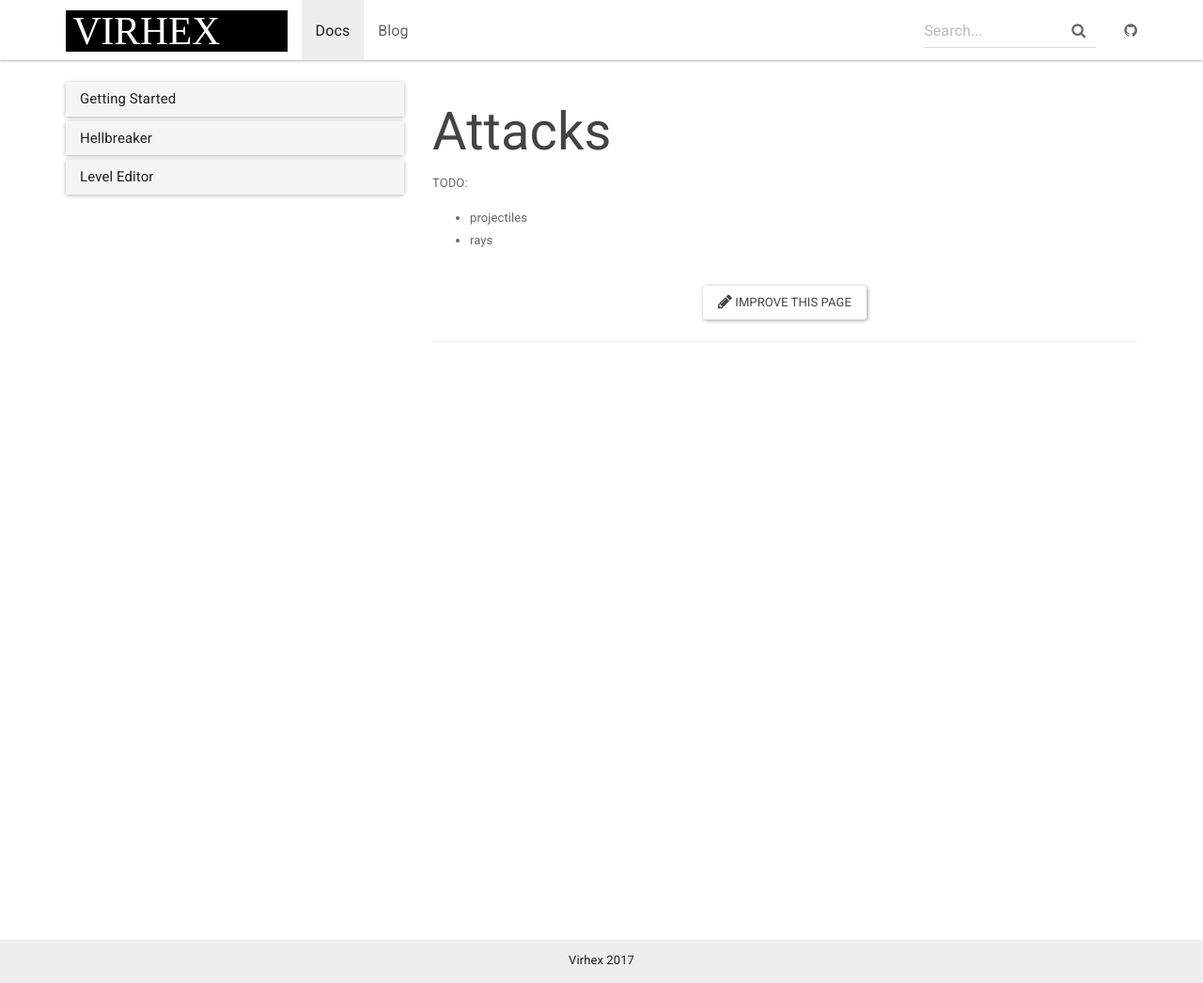
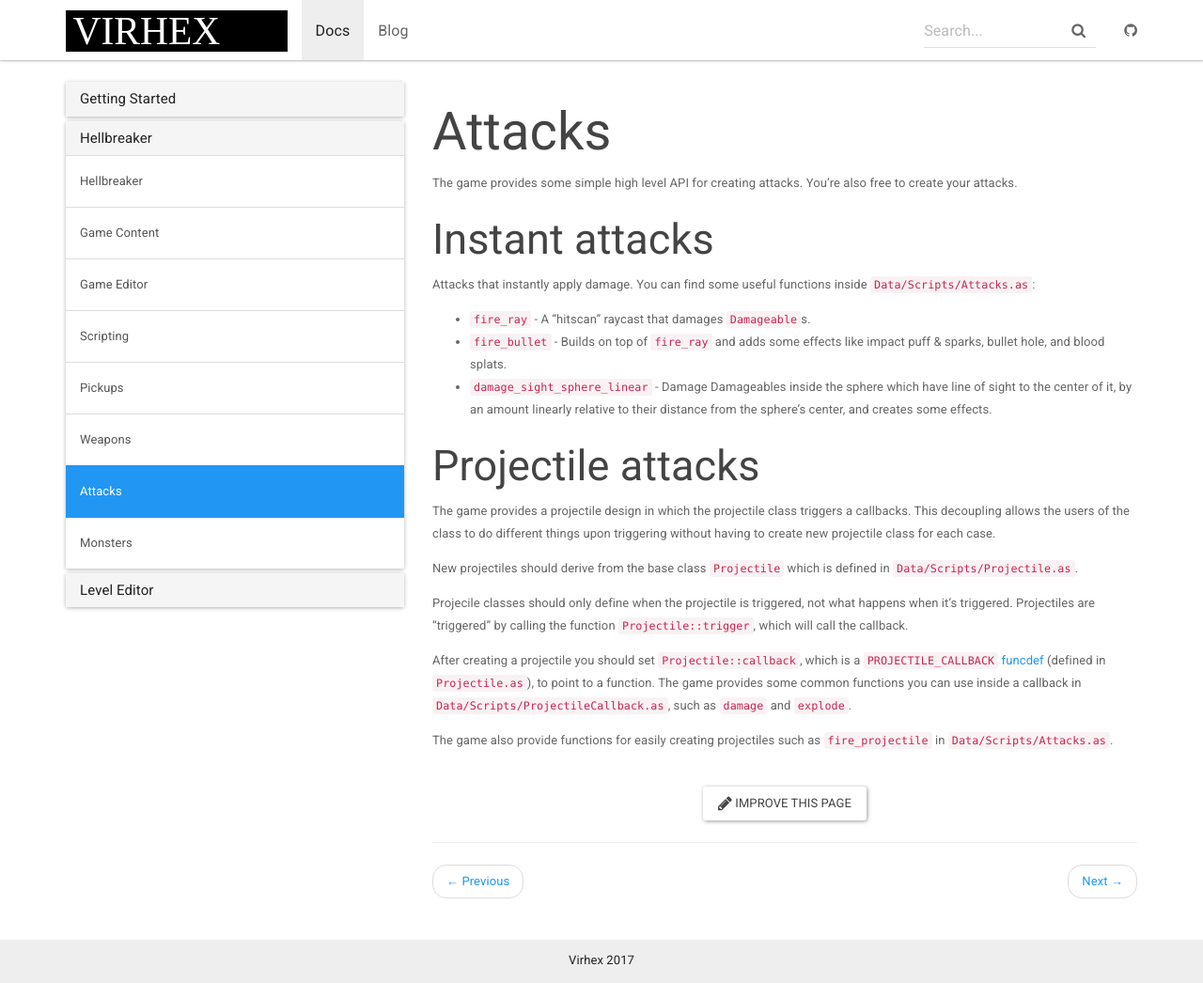
Before and after one commit to Virhex/virhex.github.io, a Jekyll site: the page built from _docs/hellbreaker/attacks.md, in a window 1280 px wide and 1046 px high. Shown: the whole window at 94% size. Built offline with Jekyll 4.4.1, drawn with Linux system fonts in a browser that asks for light colours; nearby versions of some CDN libraries.

Commit message:
attacks documentation

```diff
--- a/_data/docs.yml
+++ b/_data/docs.yml
@@ -10,8 +10,8 @@
   - hellbreaker/scripting
   - hellbreaker/pickups
   - hellbreaker/weapons
+  - hellbreaker/attacks
   - hellbreaker/monsters
-  - hellbreaker/projectiles
 
 - title: Level Editor
   docs:
--- a/_docs/hellbreaker/attacks.md
+++ b/_docs/hellbreaker/attacks.md
@@ -3,6 +3,29 @@
 permalink: /docs/hellbreaker/attacks/
 ---
 
-TODO:
-- projectiles
-- rays
+The game provides some simple high level API for creating attacks.
+You're also free to create your attacks.
+
+
+## Instant attacks
+
+Attacks that instantly apply damage. You can find some useful functions inside `Data/Scripts/Attacks.as`:
+- `fire_ray` - A "hitscan" raycast that damages `Damageable`s.
+- `fire_bullet` - Builds on top of `fire_ray` and adds some effects like impact puff & sparks, bullet hole, and blood splats.
+- `damage_sight_sphere_linear` - Damage Damageables inside the sphere which have line of sight to the center of it, by an amount linearly relative to their distance from the sphere's center, and creates some effects.
+
+
+## Projectile attacks
+
+The game provides a projectile design in which the projectile class triggers a callbacks.
+This decoupling allows the users of the class to do different things upon triggering without having to create new projectile class for each case.
+
+New projectiles should derive from the base class `Projectile` which is defined in `Data/Scripts/Projectile.as`.
+
+Projecile classes should only define when the projectile is triggered, not what happens when it's triggered.
+Projectiles are "triggered" by calling the function `Projectile::trigger`, which will call the callback.
+
+After creating a projectile you should set `Projectile::callback`, which is a `PROJECTILE_CALLBACK` [funcdef](http://www.angelcode.com/angelscript/sdk/docs/manual/doc_global_funcdef.html) (defined in `Projectile.as`), to point to a function.
+The game provides some common functions you can use inside a callback in `Data/Scripts/ProjectileCallback.as`, such as `damage` and `explode`.
+
+The game also provide functions for easily creating projectiles such as `fire_projectile` in `Data/Scripts/Attacks.as`.
--- a/_docs/hellbreaker/hellbreaker.md
+++ b/_docs/hellbreaker/hellbreaker.md
@@ -14,4 +14,5 @@
 #### [Scripting]({{ site.baseurl }}/docs/hellbreaker/scripting/)
 #### [Pickups]({{ site.baseurl }}/docs/hellbreaker/pickups/)
 #### [Weapons]({{ site.baseurl }}/docs/hellbreaker/weapons/)
+#### [Attacks]({{ site.baseurl }}/docs/hellbreaker/attacks/)
 #### [Monsters]({{ site.baseurl }}/docs/hellbreaker/monsters/)
```
